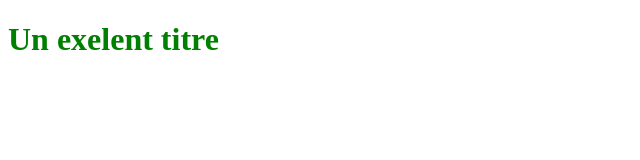
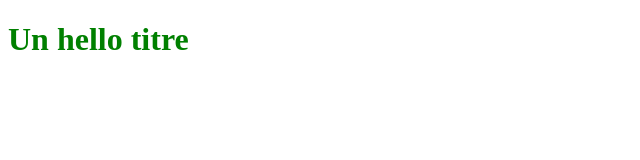
Before and after one commit to Kahina24D/Kahina24D, a plain HTML site: page index.html in a window 1280 px wide. Shown: the whole page, without its empty margins (0-640 px from the left). Drawn offline with Linux system fonts and the light colour scheme.

Commit message:
Update index.html

```diff
--- a/index.html
+++ b/index.html
@@ -9,6 +9,6 @@
     <link rel="stylesheet" type="text/css" href="style.css">
 </head>
 <body>
-    <h1>Un exelent titre</h1>
+    <h1>Un hello titre</h1>
 </body>
 </html>
```
